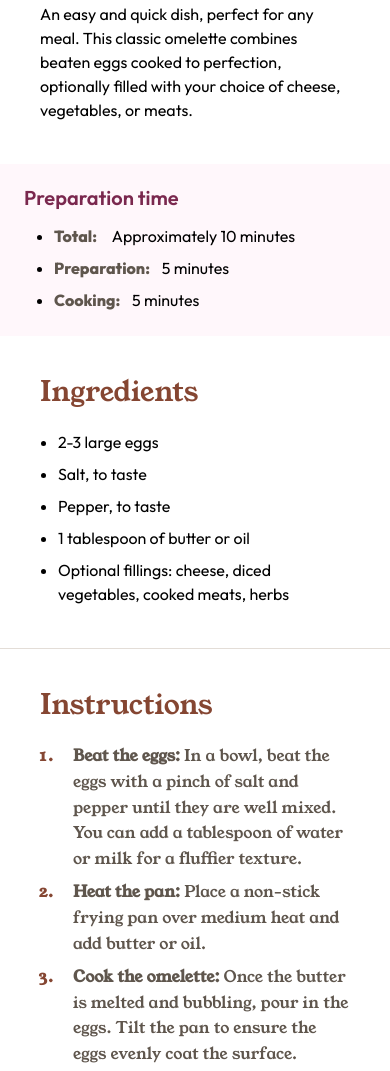
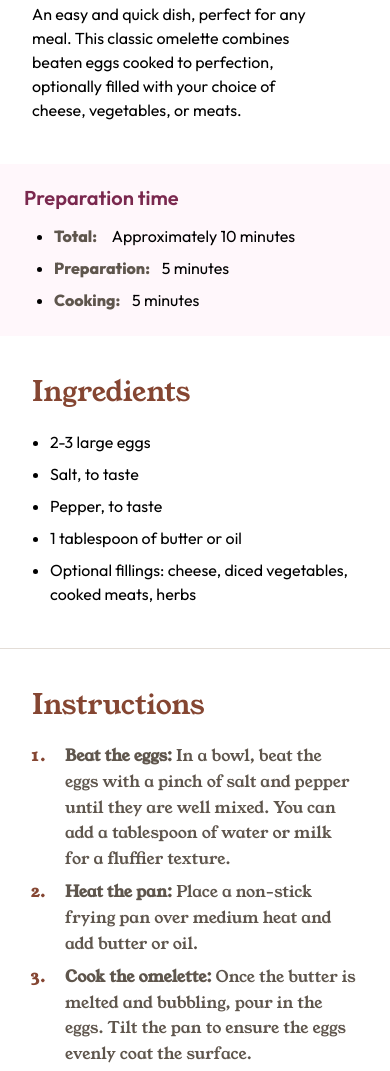
Before and after one commit to abdonour123123/vss-recipe-page, a plain HTML site: page index.html in a window 390 px wide. Shown: the part 310-1381 px from the top of the page. Drawn offline with Linux system fonts and the light colour scheme.

Commit message:
Add files via upload

```diff
--- a/index.html
+++ b/index.html
@@ -121,10 +121,12 @@
       <div class="border"></div>
       <div class="nutrition">
         <h2 class="text-preset-2 p-24">Nutrition</h2>
-        <p class="text-preset-4 p-24">
-          The table below shows nutritional values per serving without the
-          additional fillings.
-        </p>
+        <div class="text">
+          <p class="text-preset-4 p-24">
+            The table below shows nutritional values per serving without the
+            additional fillings.
+          </p>
+        </div>
         <table class="nutrition-facts">
           <tr>
             <th class="text-preset-4">Calories</th>
--- a/responsive.css
+++ b/responsive.css
@@ -17,11 +17,25 @@
   .ingredients,
   .Instructions,
   .nutrition {
-    margin-right: 40px;
-    margin-left: 40px;
+    margin-right: 32px;
+    margin-left: 32px;
   }
   .preparation {
     max-width: 44.6rem;
     padding: 24px;
   }
+  .description p {
+    max-width: 26rem;
+  }
 }
+
+@media (max-width: 768px) {
+  .description p {
+    max-width: fit-content;
+    width: 85%;
+  }
+  .ingredients ul li:last-child {
+    max-width: 110%;
+    width: 110%;
+  }
+}
--- a/style.css
+++ b/style.css
@@ -159,7 +159,7 @@ body {
   justify-content: center;
   align-items: center;
   height: auto;
-  border-radius: 1.6rem;
+  border-radius: 1.2rem;
 }
 
 .recipe-image-wrapper {
@@ -168,7 +168,7 @@ body {
 }
 
 .recipe-image {
-  border-radius: 16px;
+  border-radius: 1.2rem;
   width: 100%;
   display: block;
 }
```
